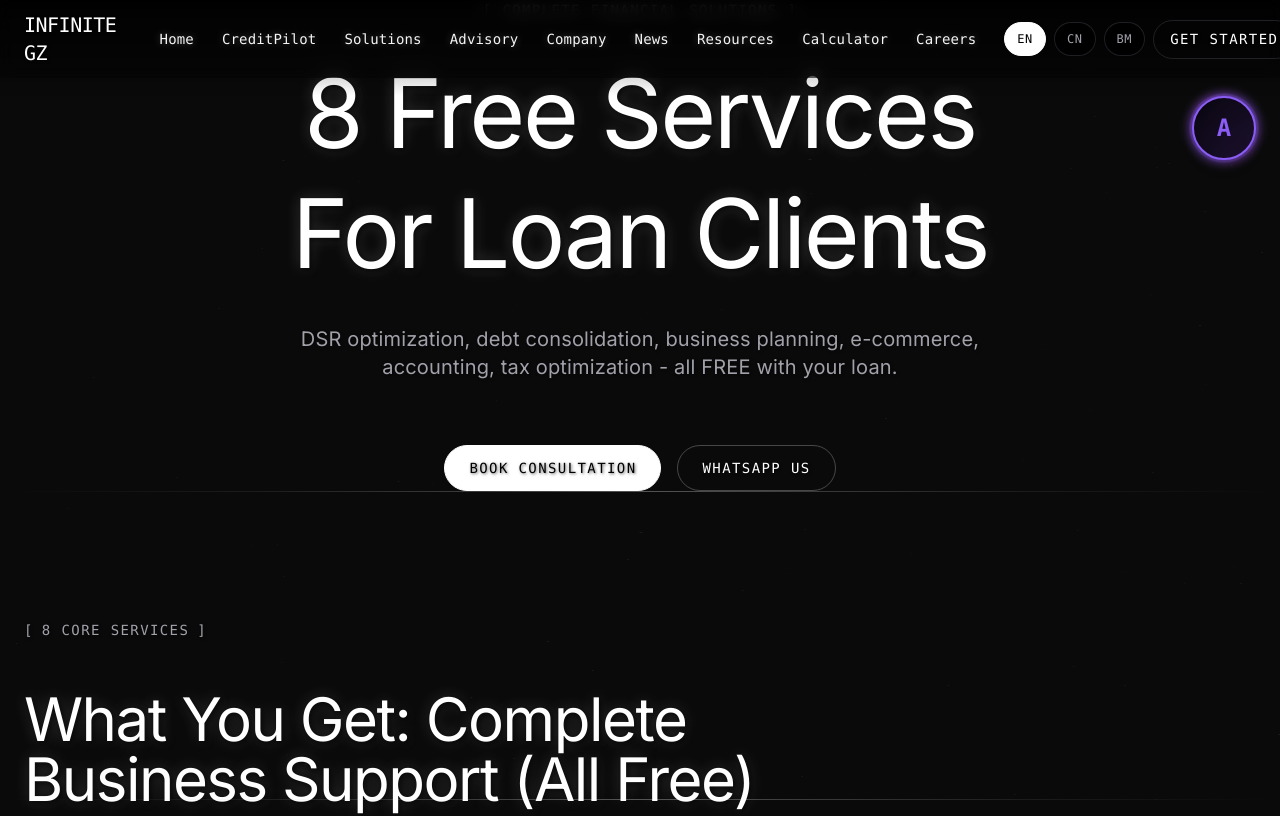
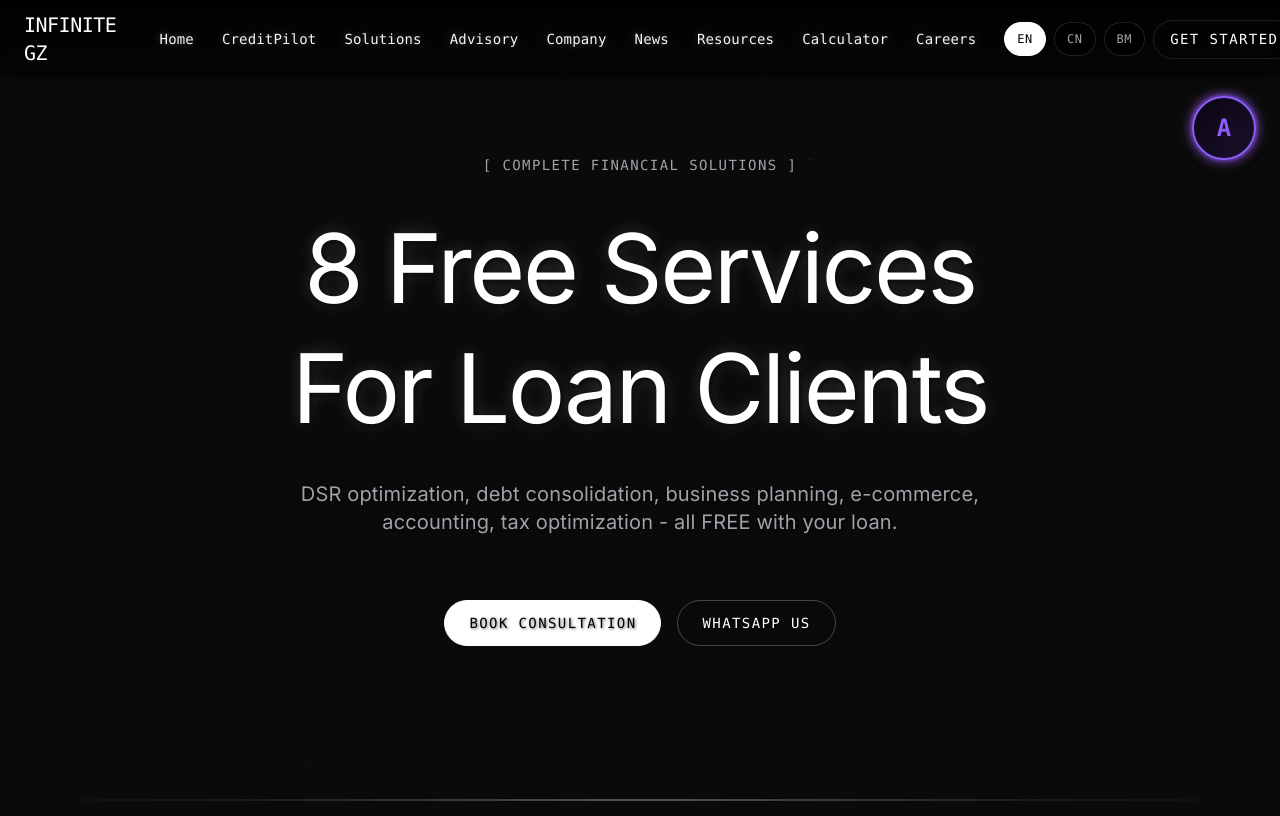
Before and after one commit to zee14913913/INFINITE-GZ-WEBSITE, a Next.js app: page /advisory in a window 1280 px wide. Shown: the top 816 px of the page. Built offline with nearby package versions, Linux system fonts and the light colour scheme.

Commit message:
feat: 将Advisory页面hero section改为全屏显示
- 添加min-h-screen类使hero section占据全屏高度
- 与Credit Pilot和Solutions页面保持一致的视觉效果
- 提升用户体验和视觉层次感

```diff
--- a/app/advisory/page.tsx
+++ b/app/advisory/page.tsx
@@ -16,8 +16,8 @@ export default function AdvisoryPage() {
         <Header />
 
         {/* Hero Section */}
-        <section className="relative pb-px">
-          <div className="mx-auto w-full px-4 lg:px-6 xl:max-w-7xl flex h-full flex-col justify-center">
+        <section className="relative pb-px min-h-screen">
+          <div className="mx-auto w-full px-4 lg:px-6 xl:max-w-7xl flex min-h-screen flex-col justify-center">
             <div className="relative z-20 text-center space-y-8">
               <div className="mono-tag text-secondary text-sm">
                 [ {t.advisory.hero.tag} ]
```
